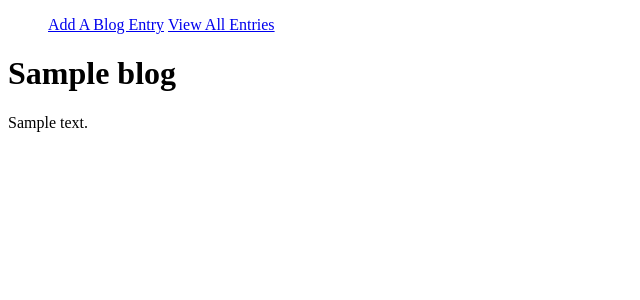
After one commit to gitasong/blogz, a Flask app: template templates/single_blog.html in a window 1280 px wide. The commit adds this page. Shown: the top 300 px of the page, without its empty margins (0-640 px from the left). Run offline with Flask 2, Linux system fonts and the light colour scheme; the template is opened without the code that fills it: most values are stand-ins (such as "Sample title", 1, 10 or a date in 2020); data that the repository does not hold is empty.

Commit message:
change 'entry' to 'blog' in all variables and file names

```diff
--- a/main.py
+++ b/main.py
@@ -17,6 +17,7 @@ class Blog(db.Model):
         self.title = title
         self.body = body
 
+
 @app.route('/blog', methods=['POST', 'GET'])  # displays all posts
 def display_all():
     if request.method == 'GET' or request.method == 'POST':
@@ -26,29 +27,41 @@ def display_all():
 @app.route('/newpost', methods=['POST', 'GET'])  # submits new post; after submitting, redirects to main blog page
 def add_post():
     if request.method == 'GET':
-        return render_template('new_entry.html', title="Build A Blog!")
+        return render_template('new_blog.html', title="Build A Blog!")
 
     if request.method == 'POST':
-        entry_title = request.form['title']
-        entry_body = request.form['body']
-        entry_id = request.form['id']
+        blog_title = request.form['title']
+        blog_body = request.form['body']
+        blog_id = request.form['id']
         error = "This field cannot be left blank."
         title_error, body_error = "", ""
 
-        if not entry_title:
+        if not blog_title:
             title_error = error
-            return render_template('new_entry.html', title="Build A Blog!", title_error=title_error, entry_body=entry_body)
+            return render_template('new_blog.html', title="Build A Blog!", title_error=title_error, blog_body=blog_body)
 
-        if not entry_body:
+        if not blog_body:
             body_error = error
-            return render_template('new_entry.html', title="Build A Blog!", body_error=body_error, entry_title=entry_title)
+            return render_template('new_blog.html', title="Build A Blog!", body_error=body_error, blog_title=blog_title)
 
         if not title_error and not body_error:
-            new_blog = Blog(entry_title, entry_body)
+            new_blog = Blog(blog_title, blog_body)
             db.session.add(new_blog)
             db.session.commit()
             return render_template('all_entries.html', title="Build A Blog!")
 
+@app.route('/single-blog/?id=<int:id>', methods=['GET'])
+def display_single_blog():
+    # blog = Blog.query.filter_by(id=id)
+    blog_id = request.args.get(id)
+    return render_template('single-blog.html', blog=blog, id=blog_id)
+
+# @app.route('/single-blog/<int:id>', methods=['GET'])
+# def show_blog(id):
+#     # show the post with the given id, the id is an integer
+#     # return render_template('single-blog.html/%d', % id, blog=blog)
+#     id = request.args.get(id)
+#     return render_template('single-blog.html', blog=blog, id=id)
 
 
 if __name__ == '__main__':
--- a/templates/base.html
+++ b/templates/base.html
@@ -9,7 +9,7 @@
     <body>
         <ul class="nav">
           <li class="nav-item" style="display:inline-block;">
-            <a class="nav-link" href="newpost">Add A Blog Entry</a>
+            <a class="nav-link" href="/newpost">Add A Blog Entry</a>
           </li>
           <li class="nav-item" style="display:inline-block;">
             <a class="nav-link" href="/blog">View All Entries</a>
--- a/templates/new_entry.html
+++ b/templates/new_blog.html
@@ -7,7 +7,7 @@
             <div class="form-group">
                 <label for="title">Title of your blog entry: </label>
                 <br>
-                <input type="text" name="title" id="title" value="{{ entry_title }}" placeholder="My First Blog Post"></input>
+                <input type="text" name="title" id="title" value="{{ blog_title }}" placeholder="My First Blog Post"></input>
                 {% if title_error %}
                     <p class='error'>{{ title_error }}</p>
                 {% endif %}
@@ -16,7 +16,7 @@
             <div class="form-group">
                 <label for="body">Text of your blog entry: </label>
                 <br>
-                <textarea name="body" id="body" rows="6" cols="50" placeholder="Your scintillating content goes here.">{{ entry_body }}</textarea>
+                <textarea name="body" id="body" rows="6" cols="50" placeholder="Your scintillating content goes here.">{{ blog_body }}</textarea>
                 {% if body_error %}
                     <p class='error'>{{ body_error }}</p>
                 {% endif %}
--- /dev/null
+++ b/templates/single_blog.html
@@ -0,0 +1,7 @@
+{% extends "base.html" %}
+
+    {% block content %}
+        <h1>{{ blog.title }}</h1>
+        <p>{{ blog.body }}</p>
+
+    {% endblock %}
```
Also changed, not shown: templates/all_blogs.html (added, +16 -0 lines), templates/all_entries.html (deleted, +0 -20 lines).
